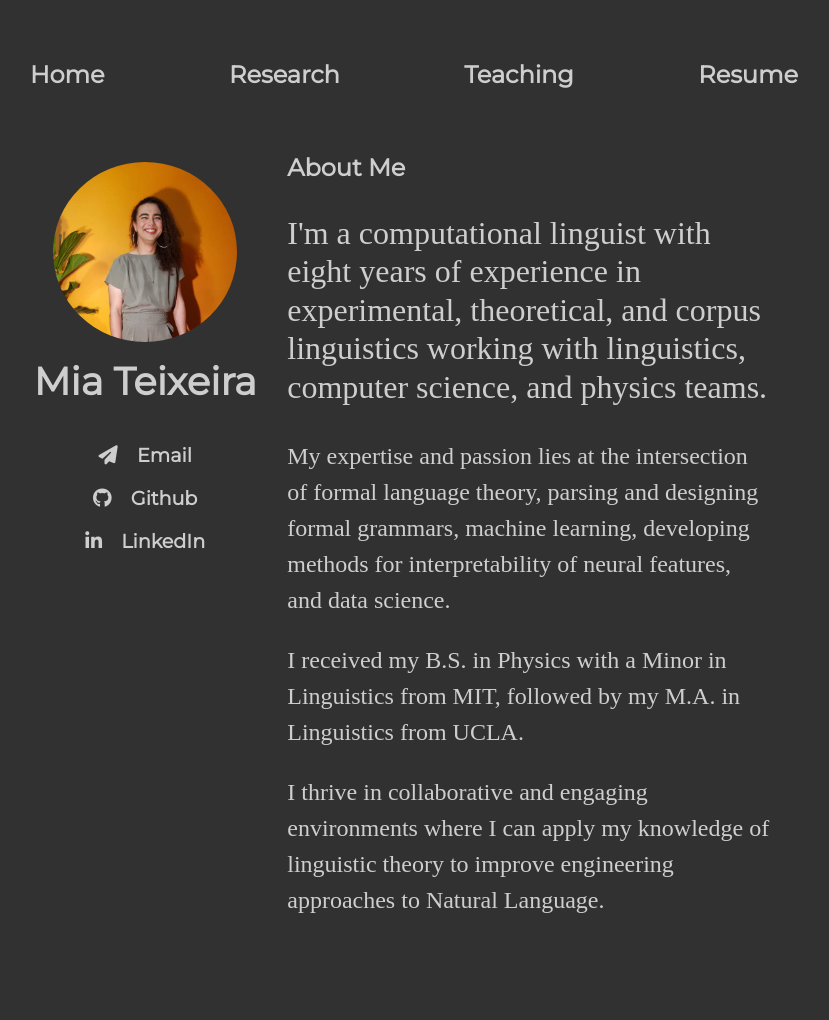
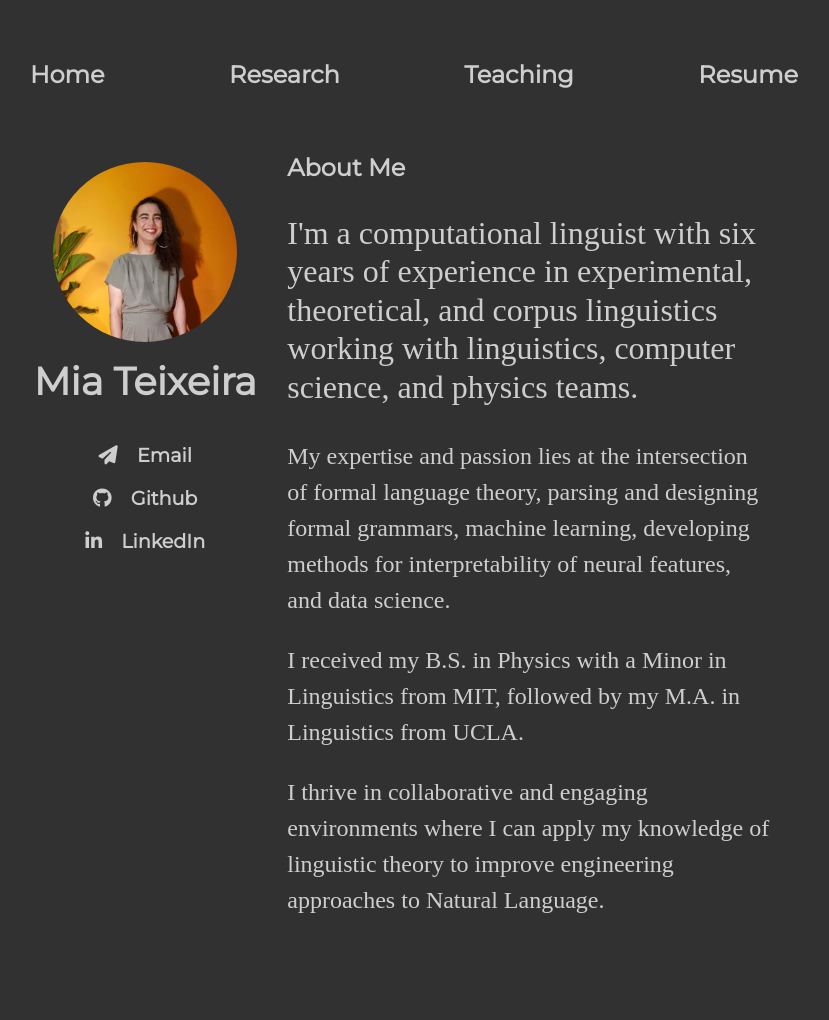
Before and after one commit to miateixeira/miateixeira.github.io, a Jekyll site: the page built from index.html, in a window 1280 px wide. Shown: the whole page, without its empty margins (226-1055 px from the left). Built offline with Jekyll 4.4.1, drawn with Linux system fonts in a browser that asks for light colours; nearby versions of some CDN libraries.

Commit message:
changed 8yrs to 6yrs

```diff
--- a/index.html
+++ b/index.html
@@ -5,7 +5,7 @@ title: Mia Teixeira
 <h3>About Me</h3>
 
 <div class="blurb">
-  <p class="lead">I'm a computational linguist with eight years of experience in experimental, theoretical, and corpus linguistics working with linguistics, computer science, and physics teams.</p>
+  <p class="lead">I'm a computational linguist with six years of experience in experimental, theoretical, and corpus linguistics working with linguistics, computer science, and physics teams.</p>
   <p>My expertise and passion lies at the intersection of formal language theory, parsing and designing formal grammars, machine learning, developing methods for interpretability of neural features, and data science.</p>
   <p>I received my B.S. in Physics with a Minor in Linguistics from MIT, followed by my M.A. in Linguistics from UCLA.</p>
   <p>I thrive in collaborative and engaging environments where I can apply my knowledge of linguistic theory to improve engineering approaches to Natural Language.</p>
```
